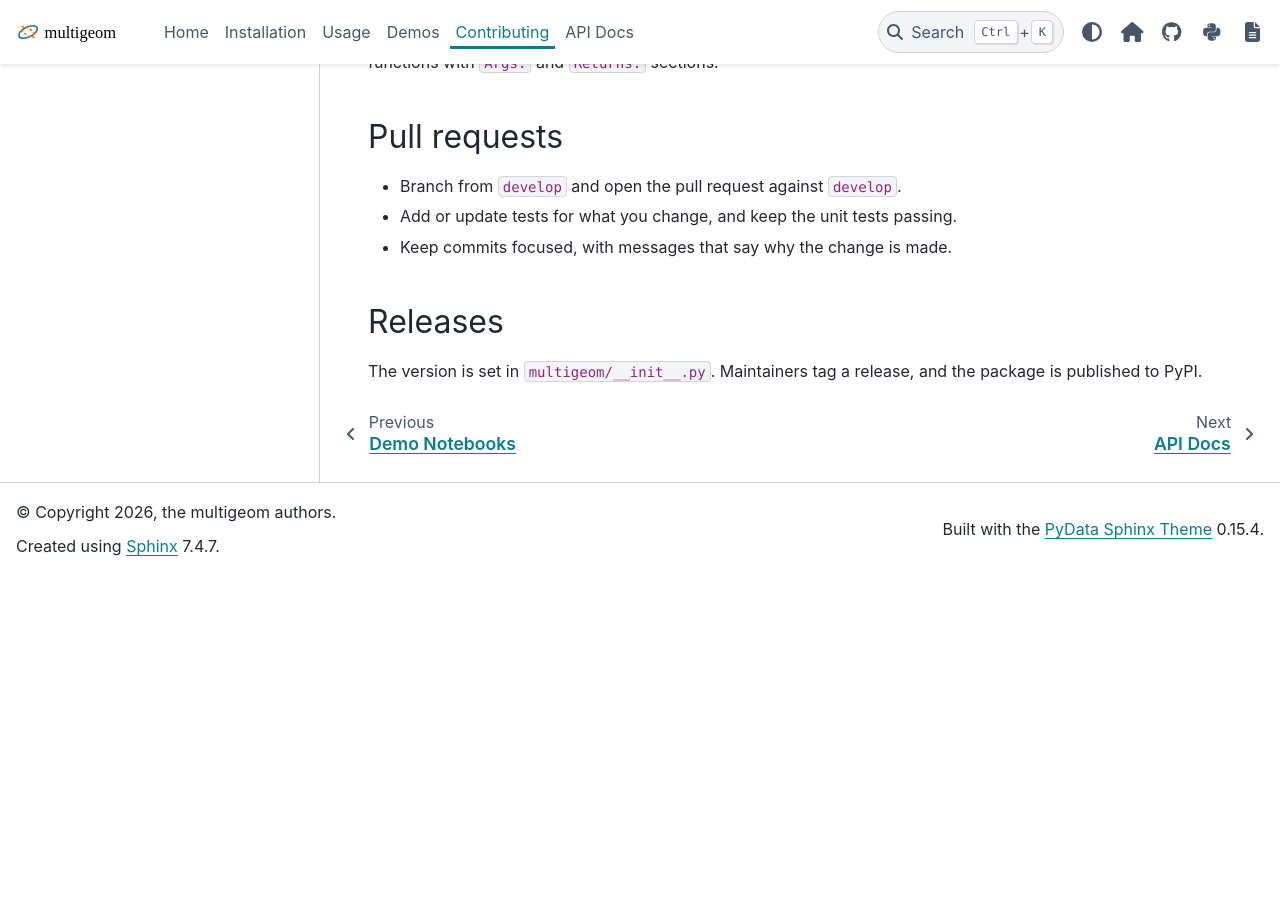
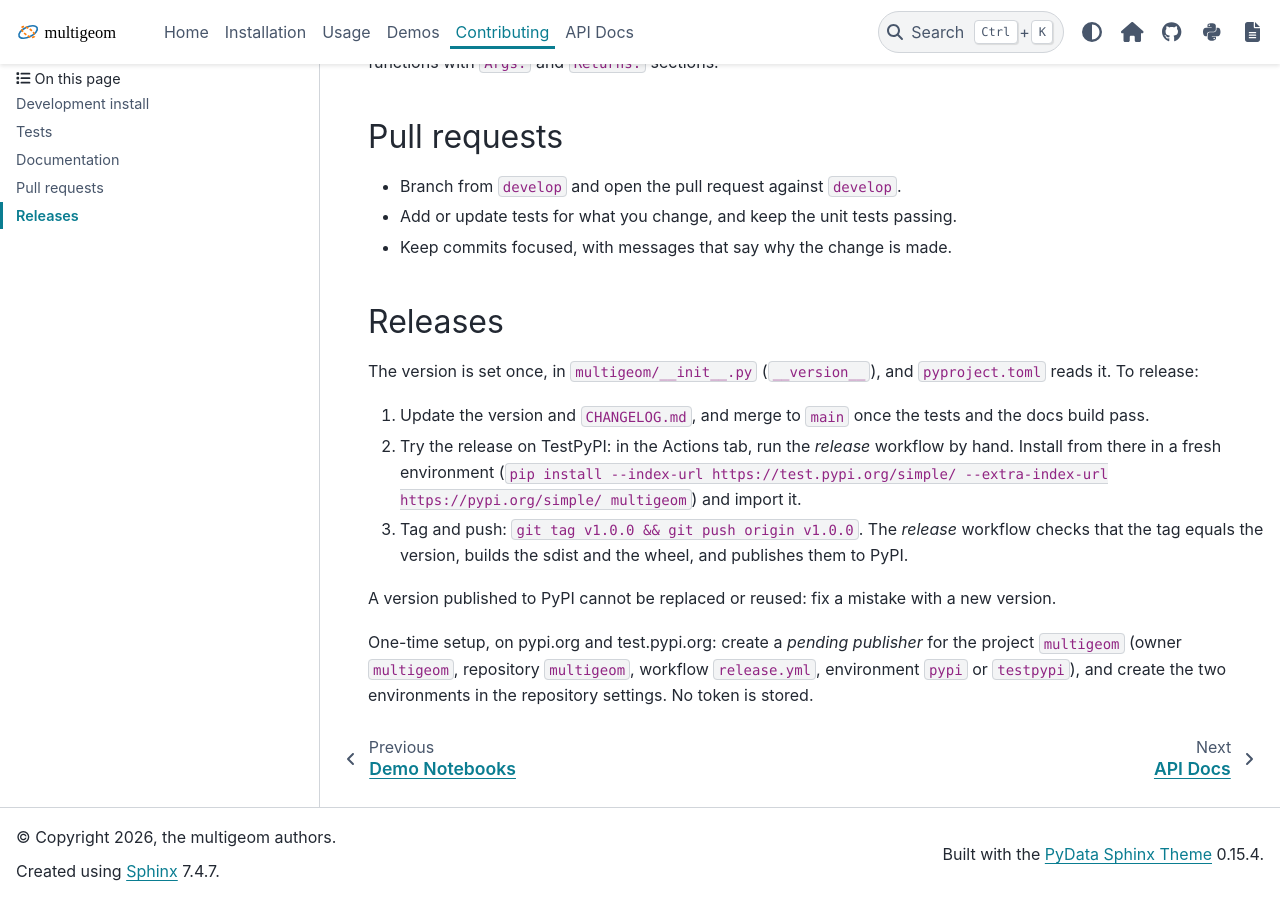
Before and after one commit to multigeom/multigeom, a Sphinx documentation site: the page built from docs/source/contributing.rst, in a window 1280 px wide and 900 px high, scrolled down 833 px. Built offline with Sphinx 7.4.7 and the PyData theme 0.15.4, drawn with Linux system fonts in a browser that asks for light colours; pages that are not in the unit, such as notebooks, are missing from menus; before the commit the page ends 1409 px from its top, so only the background shows below that.

Commit message:
Prepare the first PyPI release
Single-source version, SPDX license, classifiers, MANIFEST.in and a PyPI-safe README (no LaTeX). New workflows: build
(sdist and wheel, twine check, install and import on every pull request) and release (TestPyPI by hand, PyPI on a v*
tag, with trusted publishing). Changelog, release steps in the Contributing page, and packaging tests.

Co-Authored-By: Claude Sonnet 5.5 <noreply@anthropic.com>

```diff
--- a/docs/source/contributing.rst
+++ b/docs/source/contributing.rst
@@ -46,4 +46,16 @@ Pull requests
 Releases
 --------
 
-The version is set in ``multigeom/__init__.py``. Maintainers tag a release, and the package is published to PyPI.
+The version is set once, in ``multigeom/__init__.py`` (``__version__``), and ``pyproject.toml`` reads it. To release:
+
+1. Update the version and ``CHANGELOG.md``, and merge to ``main`` once the tests and the docs build pass.
+2. Try the release on TestPyPI: in the Actions tab, run the *release* workflow by hand. Install from there in a fresh environment
+   (``pip install --index-url https://test.pypi.org/simple/ --extra-index-url https://pypi.org/simple/ multigeom``) and import it.
+3. Tag and push: ``git tag v1.0.0 && git push origin v1.0.0``. The *release* workflow checks that the tag equals the version, builds
+   the sdist and the wheel, and publishes them to PyPI.
+
+A version published to PyPI cannot be replaced or reused: fix a mistake with a new version.
+
+One-time setup, on pypi.org and test.pypi.org: create a *pending publisher* for the project ``multigeom`` (owner ``multigeom``,
+repository ``multigeom``, workflow ``release.yml``, environment ``pypi`` or ``testpypi``), and create the two environments in the
+repository settings. No token is stored.
```
Also changed, not shown: CHANGELOG.md (added, +23 -0 lines), README.md (+12 -12 lines), pyproject.toml (+15 -4 lines), 4 other files.
